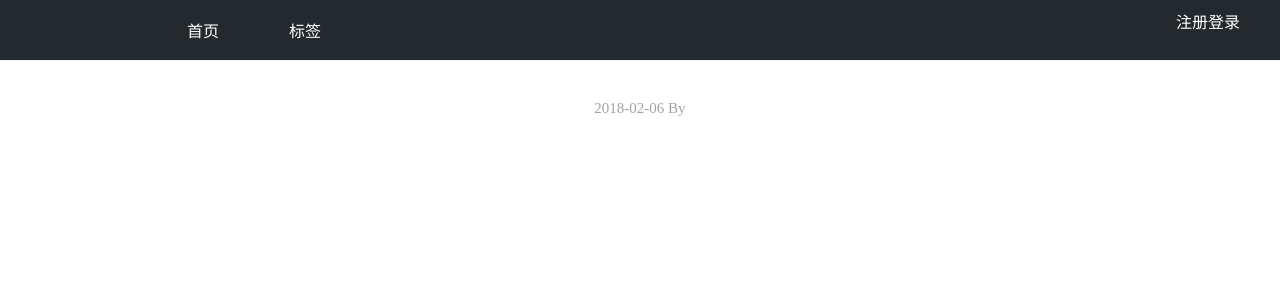
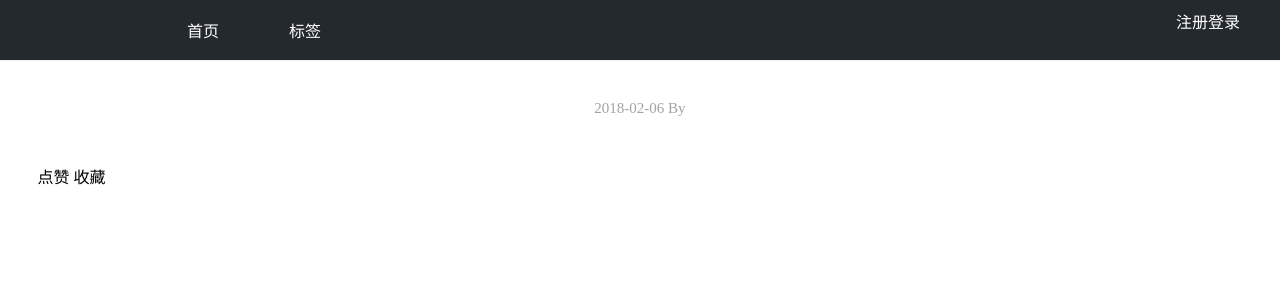
Before and after one commit to sixdre/blog, a React app: page /app/article/1 in a window 1280 px wide. Shown: the top 300 px of the page. Built offline with nearby package versions, Linux system fonts and the light colour scheme; no server answers.

Commit message:
文章添加点赞和收藏

```diff
--- /dev/null
+++ b/src/actions/userActions.js
@@ -0,0 +1,5 @@
+export const LOGIN = 'LOGIN';
+export const LOGOUT = 'LOGOUT';
+export const SET_USERNAME = 'SET_USERNAME';
+export const GET_USERNAME = 'GET_USERNAME';
+export const SET_AVATAR='SET_AVATAR';
--- a/src/api/api.js
+++ b/src/api/api.js
@@ -70,6 +70,14 @@ export default {
     getArticleDetail(id) {
          return axios.get('/api/articles/'+id,{params:{pv:1}});
     },
+    //文章点赞
+    toggleLike(id) {
+        return axios.put('/api/articles/'+id+'/likes');
+    },
+    //文章收藏
+    toggleCollect(id) {
+        return axios.put('/api/articles/'+id+'/collect');
+    },
     //获取分类列表
     getCategoryList(params) {
         return axios.get('/api/categories',{params:params});
--- a/src/reducers/user.js
+++ b/src/reducers/user.js
@@ -1,22 +1,23 @@
-
+import {
+    LOGIN,
+    LOGOUT,
+    SET_USERNAME,
+    GET_USERNAME
+} from '../actions/userActions'
 // action types
-const LOGIN = 'LOGIN';
-const LOGOUT = 'LOGOUT';
-const SET_USERNAME = 'SET_USERNAME';
-const GET_USERNAME = 'GET_USERNAME';
-const SET_AVATAR='SET_AVATAR';
-
-//初始数据也
+//初始数据
 const initialState = {
-  username: '',
-  token:'',
-  avatar: ''
+  username: localStorage.getItem('username')||'',
+  token:localStorage.getItem('token')||'',
+  avatar: localStorage.getItem('token')||''
 }
 
 const user = (state = initialState, action) => {
   switch (action.type) {
     case LOGIN:
       localStorage.setItem('token', action.token);
+      localStorage.setItem('username', action.username);
+      localStorage.setItem('avatar', action.avatar);
       return {
         ...state,
         username: action.username,
@@ -25,6 +26,8 @@ const user = (state = initialState, action) => {
       }
     case LOGOUT:
       localStorage.removeItem('token');
+      localStorage.removeItem('username');
+      localStorage.removeItem('avatar');
       return {
         ...state,
         username: '',
--- a/src/views/article/index.jsx
+++ b/src/views/article/index.jsx
@@ -28,6 +28,30 @@ export default class Article extends Component {
             }
         })
     }
+    toggleLike = () => {
+        let id = this.props.match.params.id;
+        Api.toggleLike(id).then(res => {
+            if (res.data.code === 1) {
+                var d = this.state.article;
+                d.nums.likeNum = res.data.count;
+                this.setState( Object.assign({},this.state.article, d) )
+            } else {
+
+            }
+        })
+    }
+    toggleCollect = () => {
+        let id = this.props.match.params.id;
+        Api.toggleLike(id).then(res => {
+            if (res.data.code === 1) {
+                var d = this.state.article;
+                d.nums.collectNum = res.data.count;
+                this.setState( Object.assign({},this.state.article, d) )
+            } else {
+
+            }
+        })
+    }
     render() {
         return (
             <div>
@@ -39,6 +63,10 @@ export default class Article extends Component {
                     <div className="ql-snow article_body">
                         <div className="ql-editor" dangerouslySetInnerHTML={{ __html: this.state.article.tagcontent }} />
                     </div>
+                    <div>
+                        <a onClick={this.toggleLike}>点赞 {this.state.article.nums?this.state.article.nums.likeNum:''}</a>
+                        <a onClick={this.toggleCollect}>收藏 {this.state.article.nums?this.state.article.nums.collectNum:''}</a>
+                    </div>
                 </article>
                 {this.state.article.allow_comment===true?<Comment articleId={this.props.match.params.id} />:null}
             </div>
```
